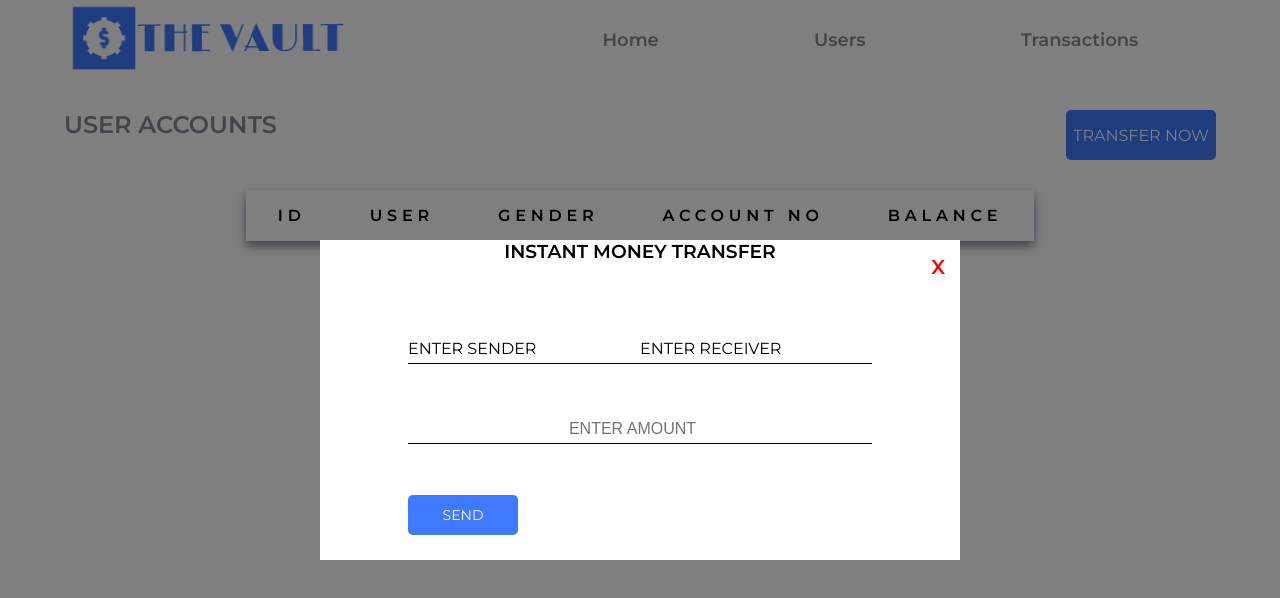
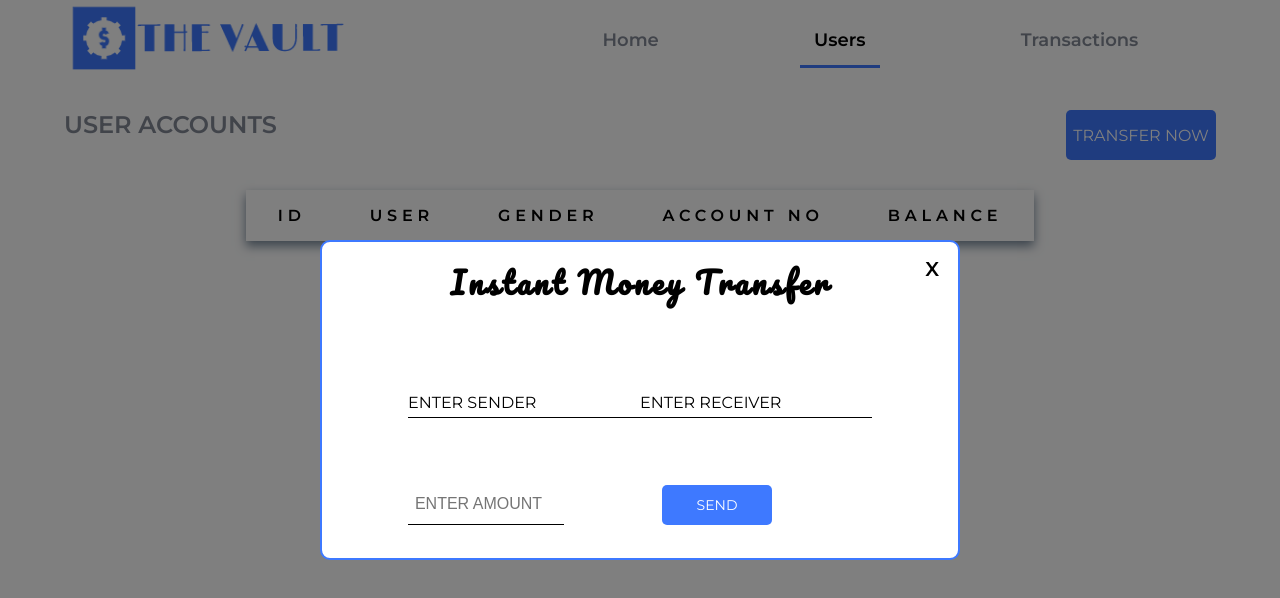
Before and after one commit to ahad-abd/the-vault, a website: page public/users.html in a window 1280 px wide. Both pictures are taken after a click on the button "TRANSFER NOW". Drawn offline with Linux system fonts and the light colour scheme; no server answers.

Commit message:
styled the payment modal

```diff
--- a/public/style.scss
+++ b/public/style.scss
@@ -1,4 +1,5 @@
 @import url('https://fonts.googleapis.com/css2?family=Montserrat:wght@400;600&display=swap');
+@import url('https://fonts.googleapis.com/css2?family=Pacifico&display=swap');
 
 
 *{
@@ -39,6 +40,15 @@ nav{
     // color: #5f5f79;
     color: #838996;
     text-decoration: none;
+    padding:14px;
+
+    &:hover{
+        color:black;
+    }
+}
+.active-tab{
+    border-bottom: 3.3px solid #3E79FF;
+    color:black;
 }
 .presentation{
     display: flex;
@@ -167,17 +177,41 @@ nav{
         background-color: white;
         height: 40%;
         width:50%;
+        border:2px solid #3E79FF;
+        border-radius: 10px;
         display: flex;
         flex-direction: column;
         justify-content: space-around;
         align-items: center;
         position: relative;
+        h3{
+            margin-top:14px;
+            font-size: 30px;
+            font-family: 'Pacifico', cursive;
+            letter-spacing: 3px;
+        }
+
+        button{
+            margin-left:90px;
+        }
          form{
              flex:1;
              display: flex;
              flex-direction: column;
              justify-content: space-around;
+             align-items: center;
+
          }
+         .form-bottom-div{
+             width:100%;
+            display: flex;
+            justify-content: space-between;
+
+            .btnSend{
+                margin-right: 100px;
+            }
+
+        }
 
         .inner-modal-div{
             height:75px;
@@ -249,6 +283,7 @@ nav{
             font-size: 16px;
             text-align: center;
             outline:none;
+            width:156px;
             border:none;
             border-bottom:1px solid black;
         }
@@ -256,16 +291,19 @@ nav{
             position: absolute;
             top:15px;
             right:15px;
+            padding:0 4px;
             font-size: 20px;
             font-weight: bolder;
-            color:red;
+            color:black;
             cursor: pointer;
             &:hover{
-                color:black;
+                background-color: red;
+                color:rgb(255, 255, 255);
             }
         }
 
         button{
+
         border: none;
         height: 40px;
         width : 110px;
--- a/public/users.html
+++ b/public/users.html
@@ -15,7 +15,7 @@
         <nav>
             <ul class="nav-links">
                 <li><a class="nav-link" href="index.html">Home</a></li>
-                <li><a class="nav-link" href="#">Users</a></li>
+                <li><a class="nav-link active-tab" href="#">Users</a></li>
                 <li><a class="nav-link" href="transactions.html">Transactions</a></li>
             </ul>
         </nav>
@@ -43,9 +43,9 @@
         </div>
         <div class="modal-bg">
             <div class="modal">
-                <h3>INSTANT MONEY TRANSFER</h3>
+                <h3>Instant Money Transfer</h3>
                 <form action="/sendMoney" method="POST">
-                <div class="inner-modal-div">
+                    <div class="inner-modal-div">
 
                         <div class="sender-div">
                             <input type="text" name="sender" required>
@@ -60,10 +60,12 @@
                             </label>
                         </div>
 
-                </div>
+                    </div>
+                    <div class="form-bottom-div">
+                        <input class="input-amount" type="number" placeholder="ENTER AMOUNT" name="amount" required>
+                        <button class="btnSend" type="submit">SEND</button>
+                    </div>
 
-                    <input class="input-amount" type="number" placeholder="ENTER AMOUNT" name="amount" required>
-                    <button type="submit">SEND</button>
                 </form>
 
                 <span class="modal-close">X</span>
```
Also changed, not shown: public/index.html (+1 -1 lines), public/transactions.html (+1 -1 lines), public/style.css, 1 other file.
